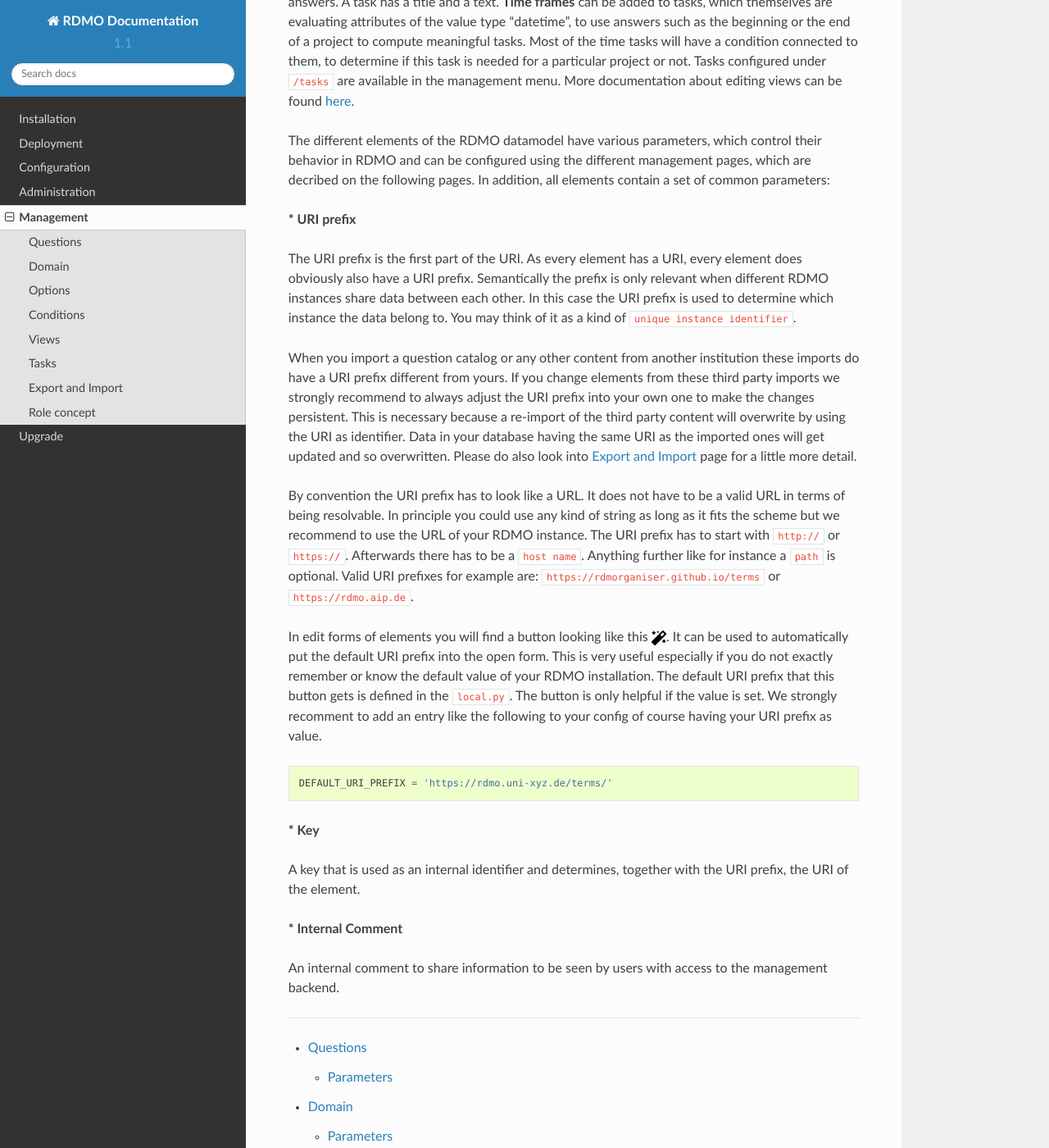
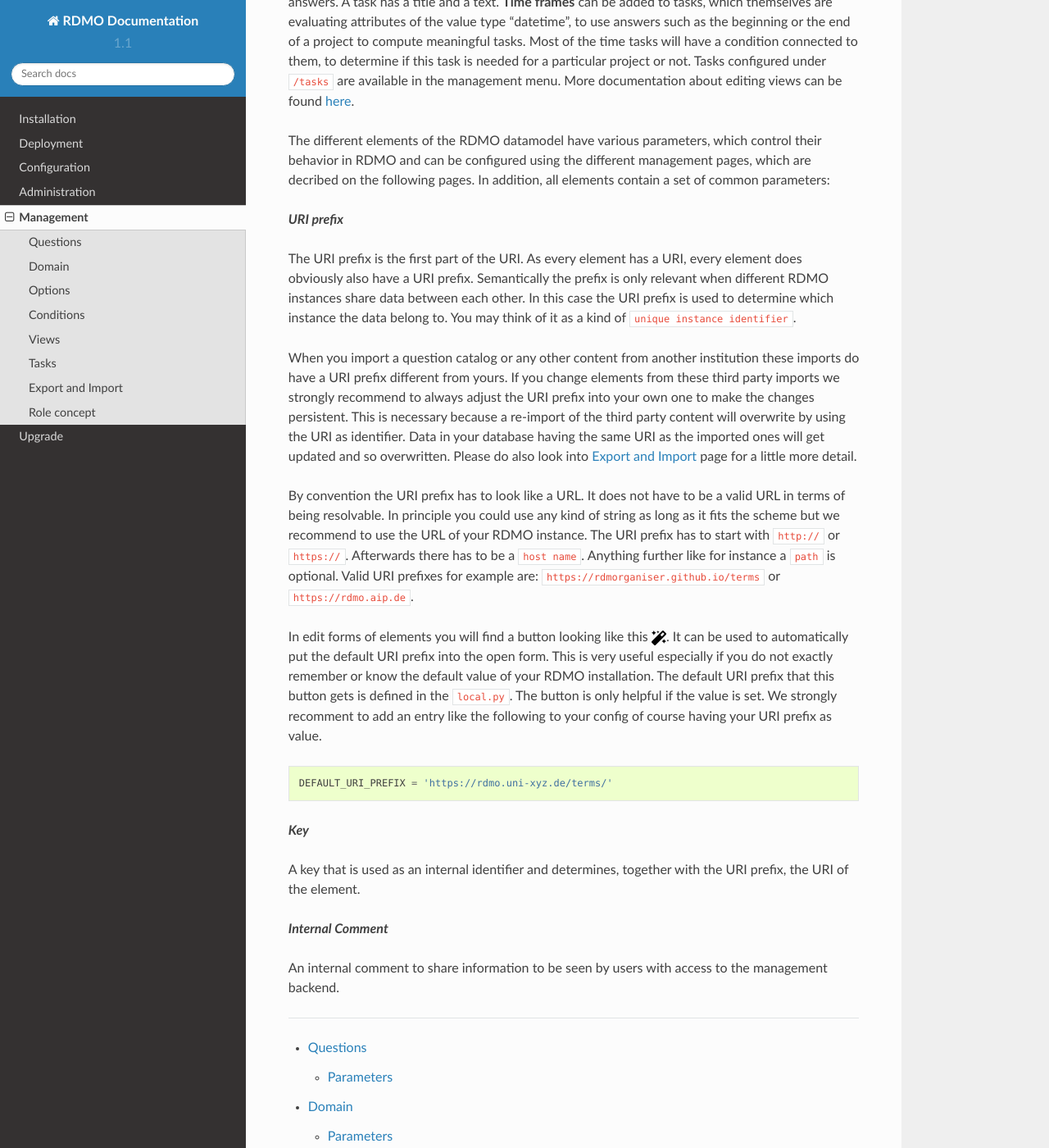
Before and after one commit to rdmorganiser/rdmo-docs, a Sphinx documentation site: the page built from docs/management/index.md, in a window 1280 px wide and 1400 px high, scrolled down 1930 px. Shown: the whole window at 82% size. Built offline with Sphinx 7.4.7 and the Read the Docs theme 2.0.0, drawn with Linux system fonts in a browser that asks for light colours.

Commit message:
Fixed typesetting, assuming these were ment to be bold italic.

````diff
--- a/docs/management/index.md
+++ b/docs/management/index.md
@@ -19,7 +19,7 @@
 
 The different elements of the RDMO datamodel have various parameters, which control their behavior in RDMO and can be configured using the different management pages, which are decribed on the following pages. In addition, all elements contain a set of common parameters:
 
-__* URI prefix__
+__*URI prefix*__
 
 The URI prefix is the first part of the URI. As every element has a URI, every element does obviously also have a URI prefix. Semantically the prefix is only relevant when different RDMO instances share data between each other. In this case the URI prefix is used to determine which instance the data belong to. You may think of it as a kind of `unique instance identifier`.
 
@@ -33,11 +33,11 @@
 DEFAULT_URI_PREFIX = 'https://rdmo.uni-xyz.de/terms/'
 ```
 
-__* Key__
+__*Key*__
 
 A key that is used as an internal identifier and determines, together with the URI prefix, the URI of the element.
 
-__* Internal Comment__
+__*Internal Comment*__
 
 An internal comment to share information to be seen by users with access to the management backend.
 
````
